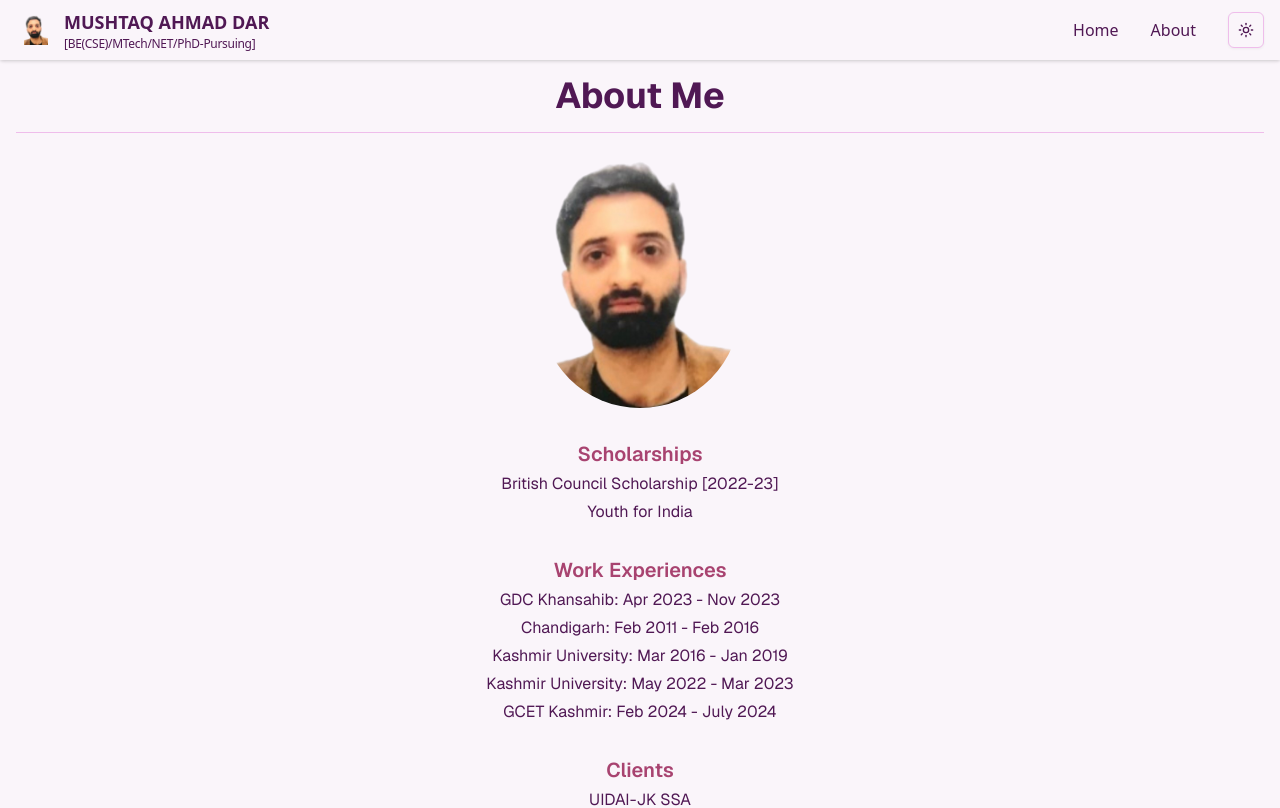
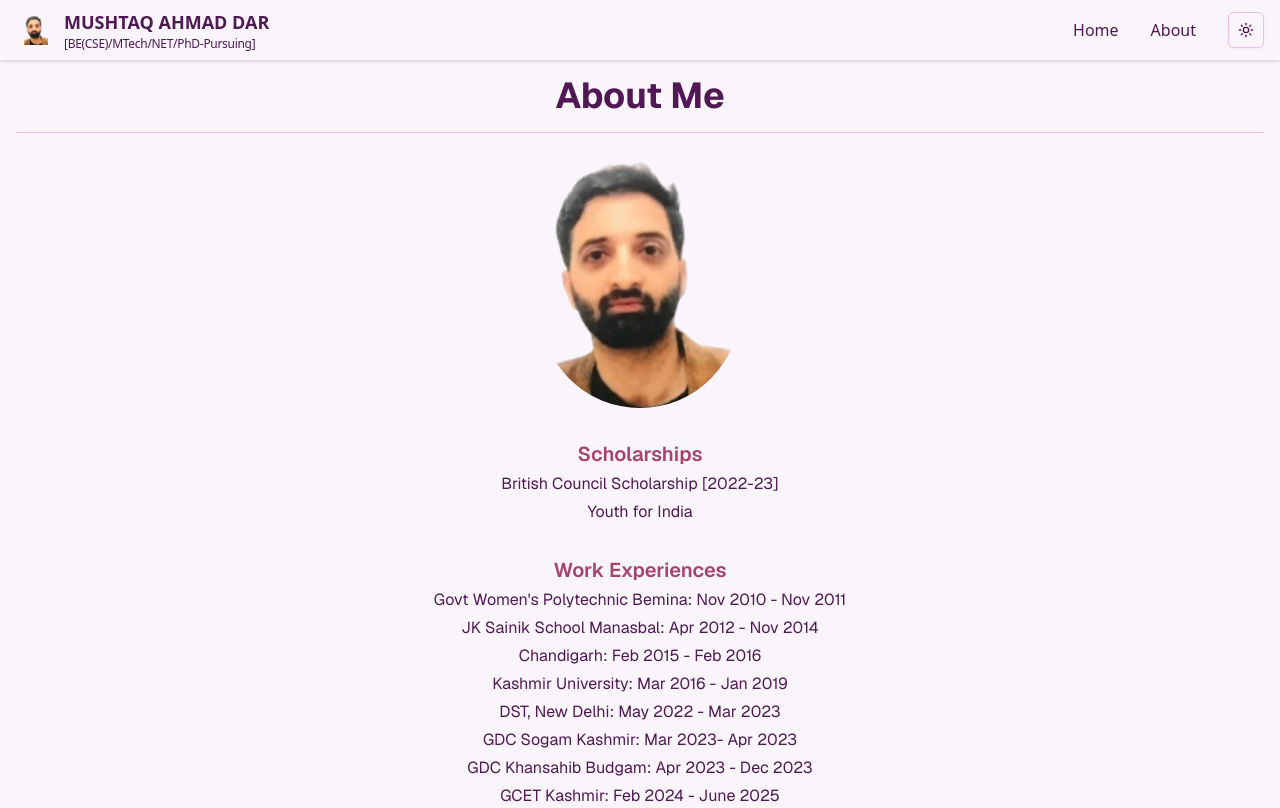
Before and after one commit to mushtaqdar1/blog-site-md, a Next.js app: page /about in a window 1280 px wide. Shown: the top 808 px of the page. Built offline with nearby package versions, Linux system fonts and the light colour scheme.

Commit message:
Update: add Minor Projects

```diff
--- a/src/app/about/page.tsx
+++ b/src/app/about/page.tsx
@@ -30,11 +30,14 @@ const AboutPage = () => {
             Work Experiences
           </h3>
           <ol className="list-inside space-y-1">
-            <li>GDC Khansahib: Apr 2023 - Nov 2023</li>
-            <li>Chandigarh: Feb 2011 - Feb 2016</li>
+            <li>Govt Women's Polytechnic Bemina: Nov 2010 - Nov 2011</li>
+             <li>JK Sainik School Manasbal: Apr 2012 - Nov 2014</li>
+            <li>Chandigarh: Feb 2015 - Feb 2016</li>
             <li>Kashmir University: Mar 2016 - Jan 2019</li>
-            <li>Kashmir University: May 2022 - Mar 2023</li>
-            <li>GCET Kashmir: Feb 2024 - July 2024</li>
+            <li>DST, New Delhi: May 2022 - Mar 2023</li>
+            <li>GDC Sogam Kashmir: Mar 2023- Apr 2023</li>
+             <li>GDC Khansahib Budgam: Apr 2023 - Dec 2023</li>
+            <li>GCET Kashmir: Feb 2024 - June 2025</li>
           </ol>
         </section>
 
```
